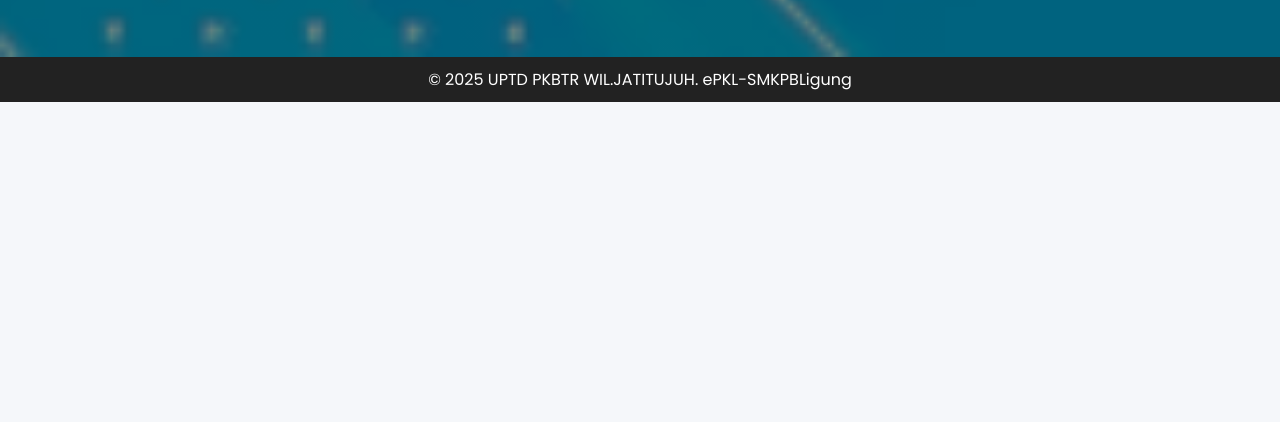
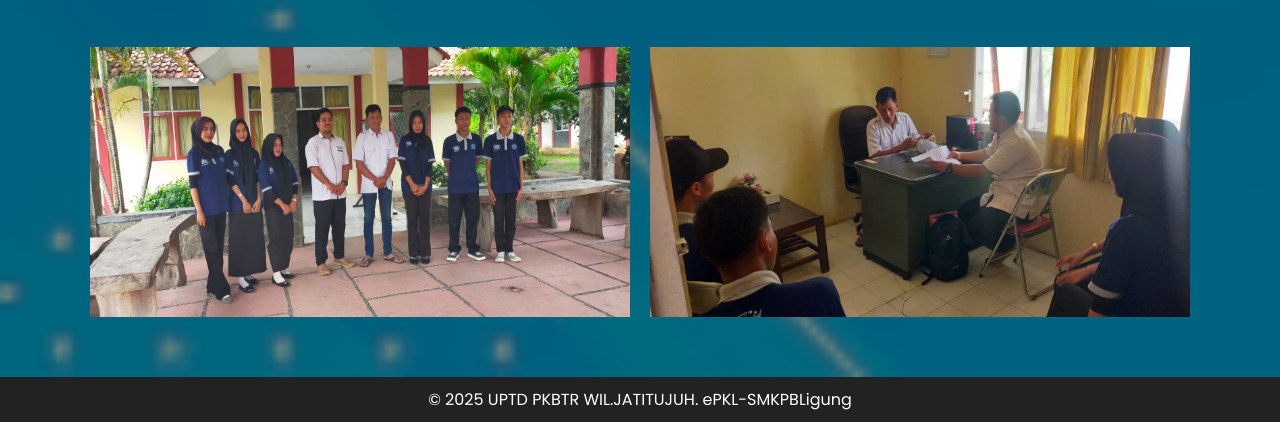
Before and after one commit to Ezzie12/epkl-smkpbligung, a plain HTML site: page dokumentasi.html in a window 1280 px wide. Shown: the part 3311-3733 px from the top of the page. Before the commit the page ends 3413 px from the top, so only its background shows below. Drawn offline with nearby package versions, Linux system fonts and the light colour scheme.

Commit message:
edit-dok

```diff
--- a/dokumentasi.html
+++ b/dokumentasi.html
@@ -101,6 +101,12 @@
         <div class="grid-doc1">
           <img src="img/dokumentasi/dok20.jpg" alt="" />
         </div>
+         <div class="grid-doc1">
+          <img src="img/dokumentasi/dok21.jpg" alt="" />
+        </div>
+         <div class="grid-doc1">
+          <img src="img/dokumentasi/dok22.jpg" alt="" />
+        </div>
     </section>
     <section class="copyrght">
       © 2025 UPTD PKBTR WIL.JATITUJUH. ePKL-SMKPBLigung
```
Also changed, not shown: img/dokumentasi/dok20.jpg, img/dokumentasi/dok21.jpg (added), img/dokumentasi/dok22.jpg (added).
